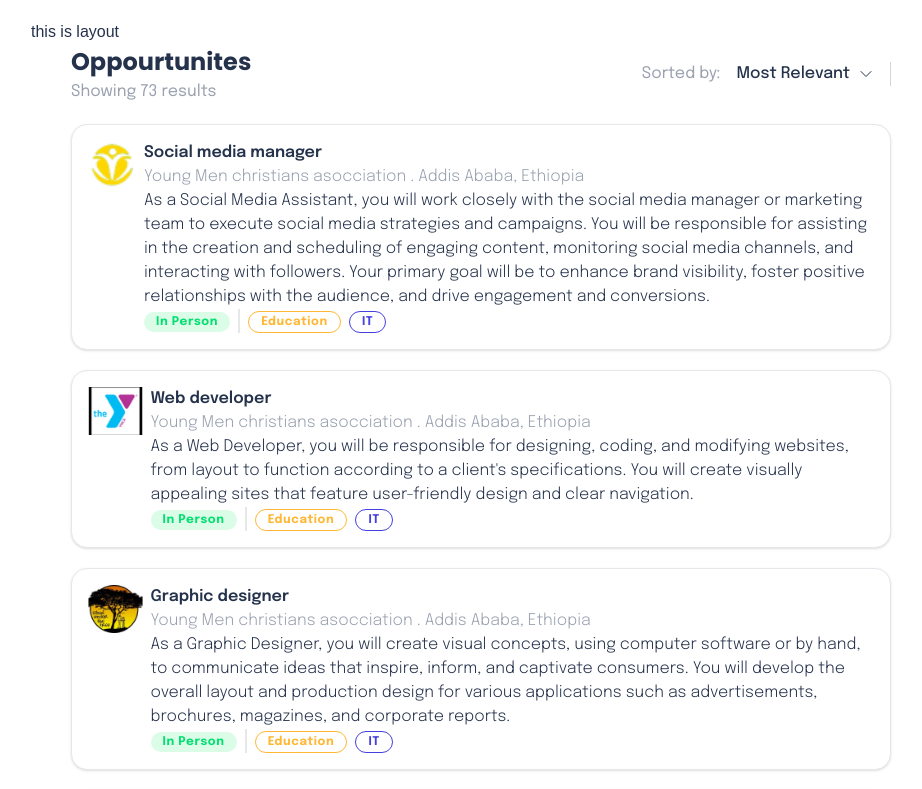
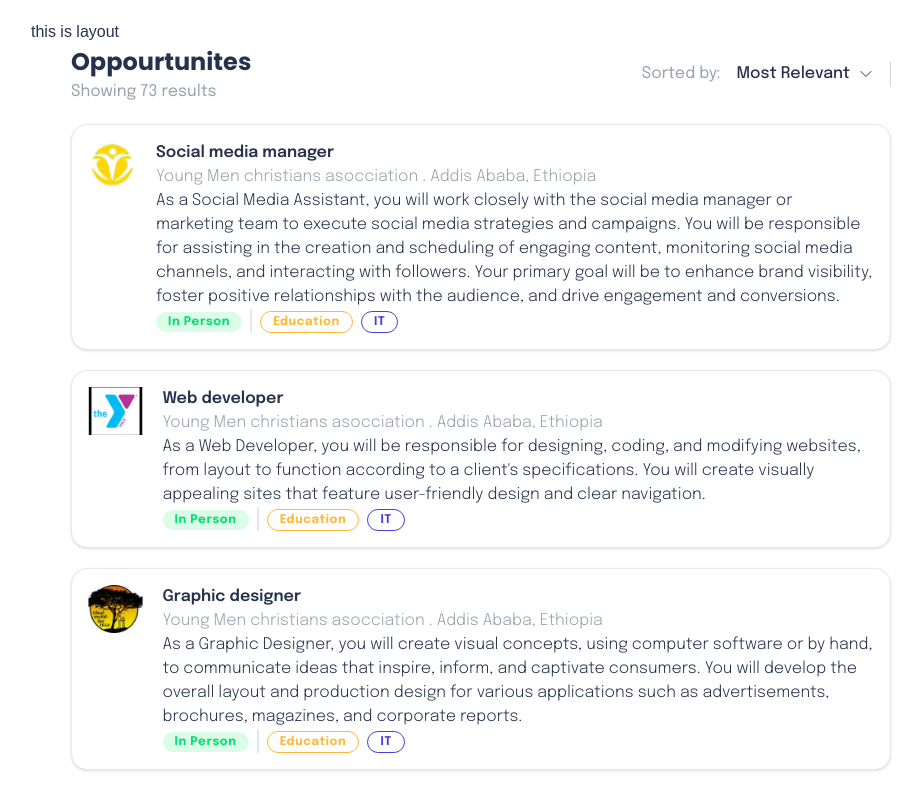
Before and after one commit to luhygenet/Joblication, a Next.js app: page /landing/job-list/desktop in a window 1280 px wide. Shown: the top 789 px of the page, without its empty margins (9-931 px from the left). Built offline with nearby package versions, Linux system fonts and the light colour scheme.

Commit message:
finished with the card and integrating it with dummy json

```diff
--- a/app/components/jobListing.tsx
+++ b/app/components/jobListing.tsx
@@ -7,7 +7,7 @@ type job = {
 const JobListingCard = ({ job }: job) => {
   return (
     <div className="card flex items-start mb-5 gap-2">
-      <img src={`/img${job.image}`} alt="person_jb" className="w-20 h-12" />
+      <img src={`/img${job.image}`} alt="person_jb" className="w-20 h-12 pr-3" />
 
       <div style={{ fontFamily: "Epilogue", fontWeight: 300 }}>
         <h1 className=" font-semibold">{job.title}</h1>
```
